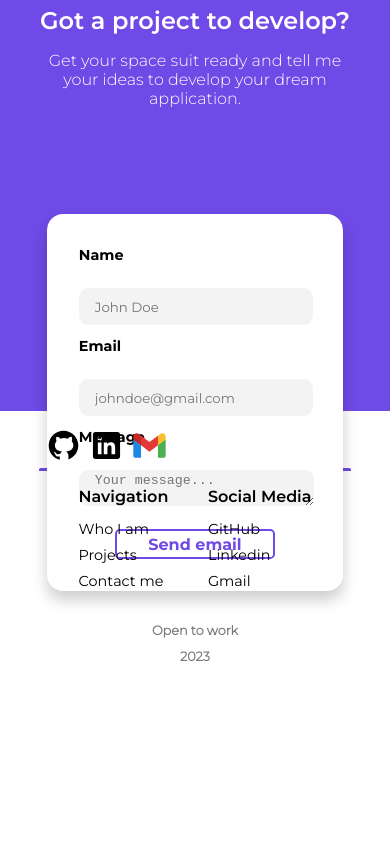
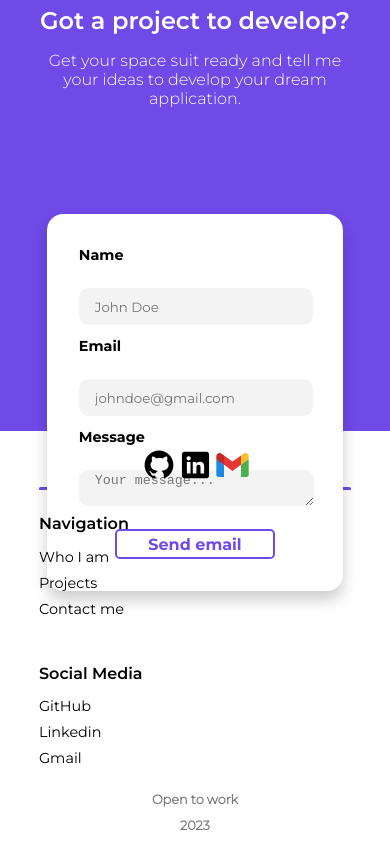
Before and after one commit to JPGomezCuervo/Portfolio-v2, a Vue app: page / in a window 390 px wide. Shown: the part 1049-1893 px from the top of the page. Before the commit the page ends 1723 px from the top, so only its background shows below. Built offline with nearby package versions, Linux system fonts and the light colour scheme.

Commit message:
fix padding bottom

```diff
--- a/src/components/Form.vue
+++ b/src/components/Form.vue
@@ -233,6 +233,7 @@ legend {
 
     .form-split {
         padding: 0;
+        padding-bottom: 5%;
     }
     .form-container {
         grid-template-columns: 1fr;
--- a/src/components/TheFooter.vue
+++ b/src/components/TheFooter.vue
@@ -125,4 +125,36 @@ const { footer } = toRefs(selectLanguages());
 h2 {
     text-align: center;
 }
+
+@media (max-width: 1000px) {
+
+.footer .logos-container {
+    display: flex;
+    justify-content: center;
+}
+
+.footer  .container {
+    display: flex;
+    flex-direction: column;
+    justify-content:center ;
+}
+
+.footer  .container h3 {
+    margin: 0;
+    margin-top: 1.5rem;
+
+}
+
+.footer  .container ul {
+    padding-left: 0;
+}
+
+.open-to-work {
+    display: initial;
+}
+
+.footer .container h2 {
+    display: none;
+}
+}
 </style>
```
